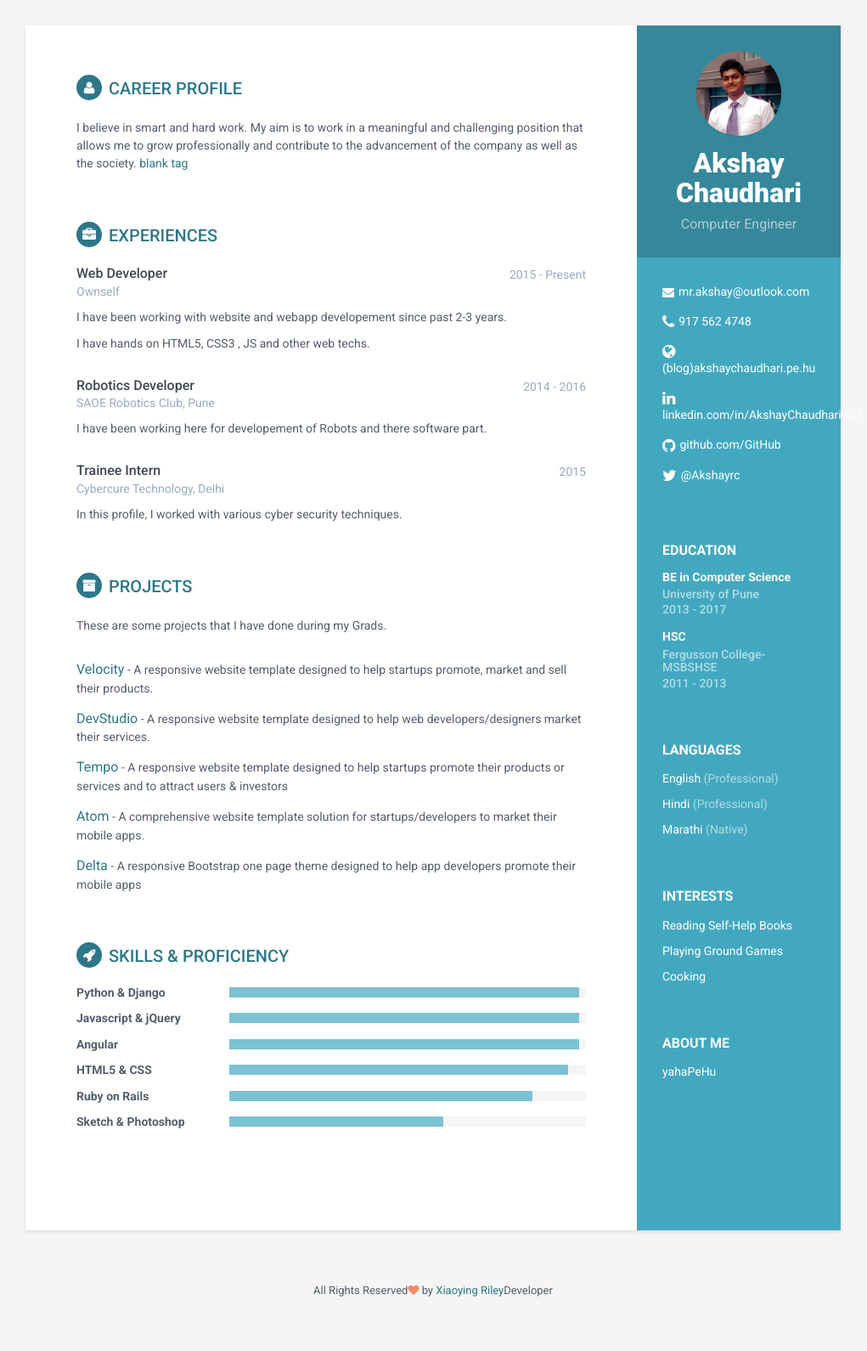
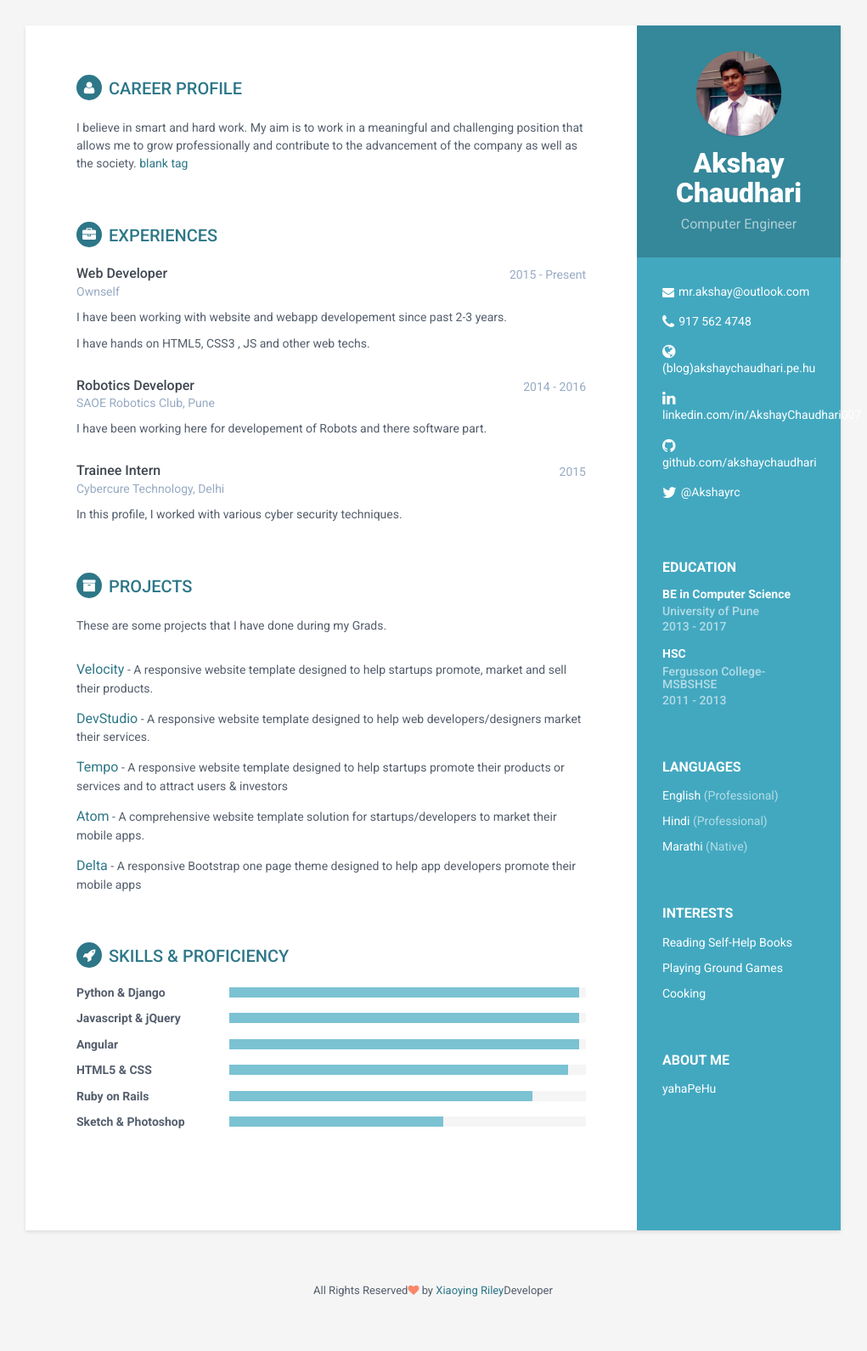
Before and after one commit to akshayrcc/resume-template-fresher, a Jekyll site: the page built from index.html, in a window 1280 px wide. Shown: the whole page at 85% size, without its empty margins (130-1151 px from the left). Built offline with Jekyll 4.4.1, drawn with Linux system fonts in a browser that asks for light colours.

Commit message:
Update sidebar.html

```diff
--- a/_includes/sidebar.html
+++ b/_includes/sidebar.html
@@ -36,8 +36,7 @@
                     {% endif %}
 
                     {% if site.github %}
-                    <li class="github"><i class="fa fa-github"></i><a href="http://github.com/{{site.github}}" target="_blank">github.com/{{site.github}}</a></li>
-                    {% else %}
+
                     <li class="github"><i class="fa fa-github"></i><a href="http://github.com/akshaychaudhari" target="_blank">github.com/akshaychaudhari</a></li>
                     {% endif %}
 
```
